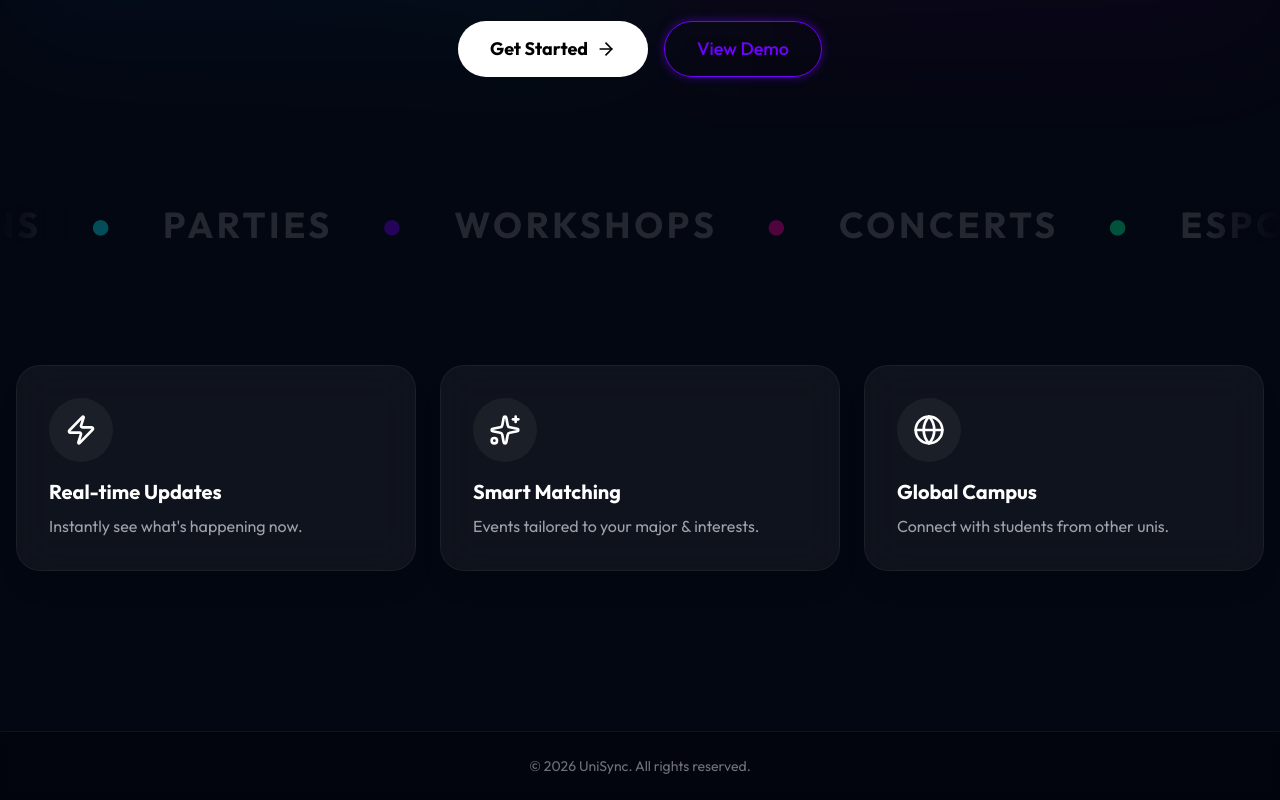
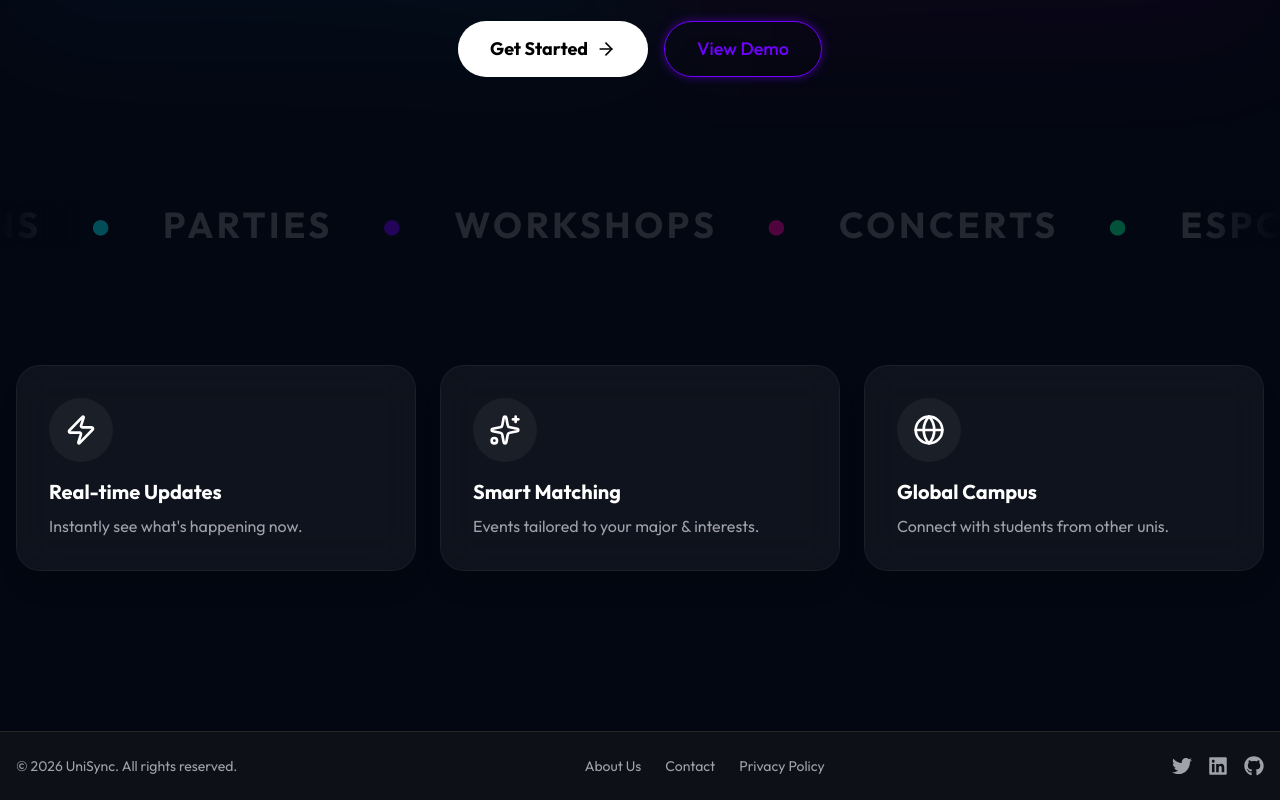
Before and after one commit to arandomjss/Unisync, a Next.js app: page / in a window 1280 px wide. Shown: the part 454-1254 px from the top of the page. Built offline with nearby package versions, Linux system fonts and the light colour scheme; no server answers.

Commit message:
made the footer ui better with icons

```diff
--- a/components/Footer.tsx
+++ b/components/Footer.tsx
@@ -1,9 +1,67 @@
+import { FaTwitter, FaLinkedin, FaGithub } from "react-icons/fa";
+
 export default function Footer() {
     return (
-        <footer className="w-full py-6 mt-20 border-t border-white/5 bg-black/20 backdrop-blur-sm text-center">
-            <p className="text-zinc-500 text-sm">
-                © {new Date().getFullYear()} UniSync. All rights reserved.
-            </p>
+        <footer className="w-full py-6 mt-20 border-t border-zinc-300 dark:border-zinc-800 bg-zinc-100 dark:bg-[#0d1117] text-center">
+            <div className="container mx-auto px-4">
+                <div className="flex flex-col md:flex-row justify-between items-center">
+                    {/* Brand and Copyright */}
+                    <div className="mb-4 md:mb-0">
+                        <p className="text-zinc-600 dark:text-zinc-400 text-sm">
+                            © {new Date().getFullYear()} UniSync. All rights reserved.
+                        </p>
+                    </div>
+
+                    {/* Navigation Links */}
+                    <div className="mb-4 md:mb-0">
+                        <ul className="flex space-x-6 text-sm text-zinc-600 dark:text-zinc-400">
+                            <li>
+                                <a href="/about" className="hover:text-zinc-800 dark:hover:text-zinc-200 transition">
+                                    About Us
+                                </a>
+                            </li>
+                            <li>
+                                <a href="/contact" className="hover:text-zinc-800 dark:hover:text-zinc-200 transition">
+                                    Contact
+                                </a>
+                            </li>
+                            <li>
+                                <a href="/privacy" className="hover:text-zinc-800 dark:hover:text-zinc-200 transition">
+                                    Privacy Policy
+                                </a>
+                            </li>
+                        </ul>
+                    </div>
+
+                    {/* Social Media Links */}
+                    <div className="flex space-x-4">
+                        <a
+                            href="https://twitter.com"
+                            target="_blank"
+                            rel="noopener noreferrer"
+                            className="text-zinc-600 dark:text-zinc-400 hover:text-blue-500 dark:hover:text-blue-400 transition"
+                        >
+                            <FaTwitter size={20} />
+                        </a>
+                        <a
+                            href="https://linkedin.com"
+                            target="_blank"
+                            rel="noopener noreferrer"
+                            className="text-zinc-600 dark:text-zinc-400 hover:text-blue-700 dark:hover:text-blue-600 transition"
+                        >
+                            <FaLinkedin size={20} />
+                        </a>
+                        <a
+                            href="https://github.com"
+                            target="_blank"
+                            rel="noopener noreferrer"
+                            className="text-zinc-600 dark:text-zinc-400 hover:text-gray-600 dark:hover:text-gray-300 transition"
+                        >
+                            <FaGithub size={20} />
+                        </a>
+                    </div>
+                </div>
+            </div>
         </footer>
     );
 }
--- a/package.json
+++ b/package.json
@@ -19,6 +19,7 @@
     "postcss": "^8.5.6",
     "react": "^19.2.4",
     "react-dom": "^19.2.4",
+    "react-icons": "^5.5.0",
     "tailwind-merge": "^3.4.0",
     "tailwindcss": "^3.4.3"
   },
```
Also changed, not shown: 1 other file (tests, documents, lock files or other folders).
